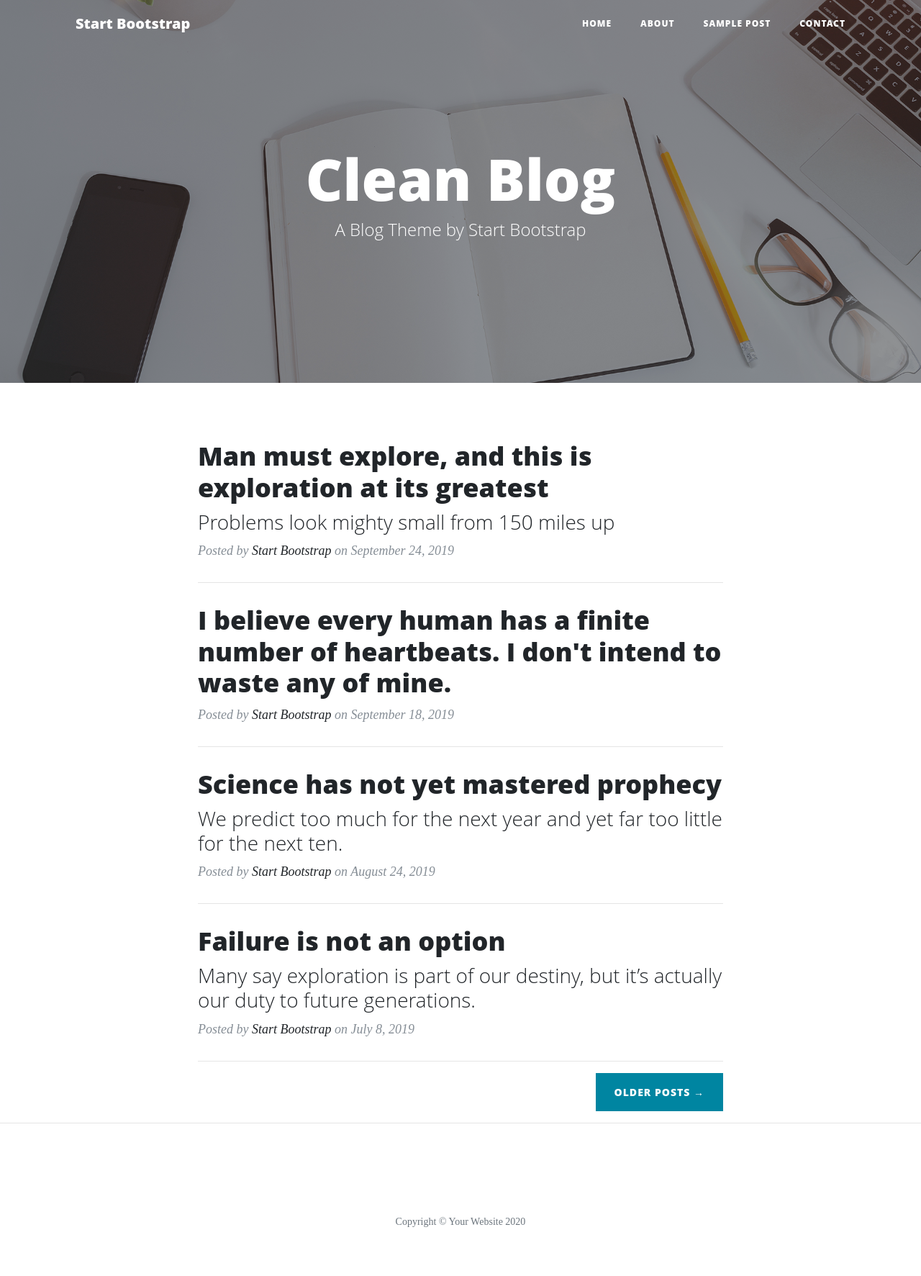
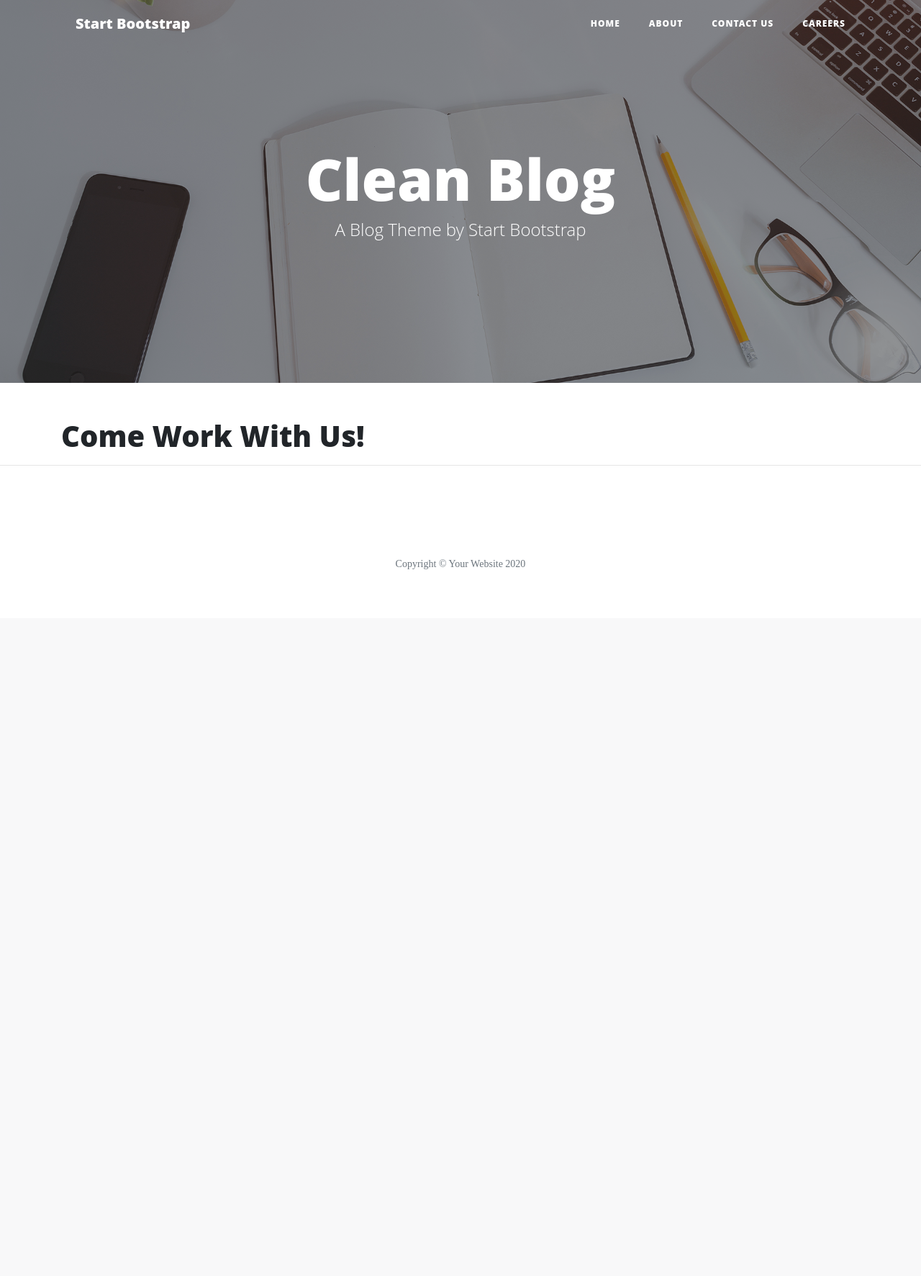
Before and after one commit to Dimitris112/flask-askisi-hobbit, a Flask app: page /careers in a window 1280 px wide. Shown: the whole page at 72% size. After the commit the page ends 791 px from the top, so only its background shows below. Run offline with Flask 3, Linux system fonts and the light colour scheme; some libraries are stand-ins or nearby versions.

Commit message:
liges allages akomi

```diff
--- a/run.py
+++ b/run.py
@@ -7,21 +7,17 @@ app = Flask(__name__)
 def index():
     return render_template("index.html")
 
-
 @app.route("/about")
 def about():
     return render_template("about.html")
-
 
 @app.route("/contact")
 def contact():
     return render_template("contact.html")
 
-
 @app.route("/careers")
 def careers():
     return render_template("careers.html")
-
 
 if __name__ == "__main__":
     app.run(
@@ -31,6 +27,5 @@ if __name__ == "__main__":
     )
 
 
-
 # debug=True mono gia to development kommati
 # debug=False otan einai etoimo to project na paradwthei klp - security issue alliws
--- a/templates/base.html
+++ b/templates/base.html
@@ -4,16 +4,17 @@
 <head>
     <meta charset="UTF-8">
     <meta name="viewport" content="width=device-width, initial-scale=1.0">
+    <meta http-equiv="X-UA-Compatible" content="ie=edge">
     <link rel="stylesheet" href="{{ url_for('static', filename='vendor/bootstrap/css/bootstrap.min.css') }}">
     <link rel="stylesheet" href="{{ url_for('static', filename='css/clean-blog.min.css') }}">
     <title>Hello Flask</title>
 </head>
 
 <body>
-    <!-- Navigation -->
+
     <nav class="navbar navbar-expand-lg navbar-light fixed-top" id="mainNav">
         <div class="container">
-            <a class="navbar-brand" href="index.html">Start Bootstrap</a>
+            <a class="navbar-brand" href="{{ url_for('index') }}">Start Bootstrap</a>
             <button class="navbar-toggler navbar-toggler-right" type="button" data-toggle="collapse"
                 data-target="#navbarResponsive" aria-controls="navbarResponsive" aria-expanded="false"
                 aria-label="Toggle navigation">
@@ -23,16 +24,16 @@
             <div class="collapse navbar-collapse" id="navbarResponsive">
                 <ul class="navbar-nav ml-auto">
                     <li class="nav-item">
-                        <a class="nav-link" href="index.html">Home</a>
+                        <a class="nav-link" href="{{ url_for('index') }}">Home</a>
                     </li>
                     <li class="nav-item">
-                        <a class="nav-link" href="about.html">About</a>
+                        <a class="nav-link" href="{{ url_for('about') }}">About</a>
                     </li>
                     <li class="nav-item">
-                        <a class="nav-link" href="post.html">Sample Post</a>
+                        <a class="nav-link" href="{{ url_for('contact') }}">Contact Us</a>
                     </li>
                     <li class="nav-item">
-                        <a class="nav-link" href="contact.html">Contact</a>
+                        <a class="nav-link" href="{{ url_for('careers') }}">Careers</a>
                     </li>
                 </ul>
             </div>
@@ -40,7 +41,7 @@
     </nav>
 
     <!-- Page Header -->
-    <header class="masthead" style="background-image: url('img/home-bg.jpg')">
+    <header class="masthead" style="background-image: url('{{ url_for('static', filename='img/home-bg.jpg') }}')">
         <div class="overlay"></div>
         <div class="container">
             <div class="row">
@@ -56,69 +57,10 @@
 
     <!-- Main Content -->
     <div class="container">
-        <div class="row">
-            <div class="col-lg-8 col-md-10 mx-auto">
-                <div class="post-preview">
-                    <a href="post.html">
-                        <h2 class="post-title">
-                            Man must explore, and this is exploration at its greatest
-                        </h2>
-                        <h3 class="post-subtitle">
-                            Problems look mighty small from 150 miles up
-                        </h3>
-                    </a>
-                    <p class="post-meta">Posted by
-                        <a href="#">Start Bootstrap</a>
-                        on September 24, 2019</p>
-                </div>
-                <hr>
-                <div class="post-preview">
-                    <a href="post.html">
-                        <h2 class="post-title">
-                            I believe every human has a finite number of heartbeats. I don't intend to waste any of
-                            mine.
-                        </h2>
-                    </a>
-                    <p class="post-meta">Posted by
-                        <a href="#">Start Bootstrap</a>
-                        on September 18, 2019</p>
-                </div>
-                <hr>
-                <div class="post-preview">
-                    <a href="post.html">
-                        <h2 class="post-title">
-                            Science has not yet mastered prophecy
-                        </h2>
-                        <h3 class="post-subtitle">
-                            We predict too much for the next year and yet far too little for the next ten.
-                        </h3>
-                    </a>
-                    <p class="post-meta">Posted by
-                        <a href="#">Start Bootstrap</a>
-                        on August 24, 2019</p>
-                </div>
-                <hr>
-                <div class="post-preview">
-                    <a href="post.html">
-                        <h2 class="post-title">
-                            Failure is not an option
-                        </h2>
-                        <h3 class="post-subtitle">
-                            Many say exploration is part of our destiny, but it’s actually our duty to future
-                            generations.
-                        </h3>
-                    </a>
-                    <p class="post-meta">Posted by
-                        <a href="#">Start Bootstrap</a>
-                        on July 8, 2019</p>
-                </div>
-                <hr>
-                <!-- Pager -->
-                <div class="clearfix">
-                    <a class="btn btn-primary float-right" href="#">Older Posts &rarr;</a>
-                </div>
-            </div>
-        </div>
+
+        {% block content %}
+        {% endblock %}
+
     </div>
 
     <hr>
@@ -166,6 +108,7 @@
 
     <!-- Custom scripts for this template -->
     <script src="{{ url_for('static', filename='js/clean-blog.min.js') }}"></script>
+
 </body>
 
 </html>
```
Also changed, not shown: templates/index.html (+61 -1 lines).
